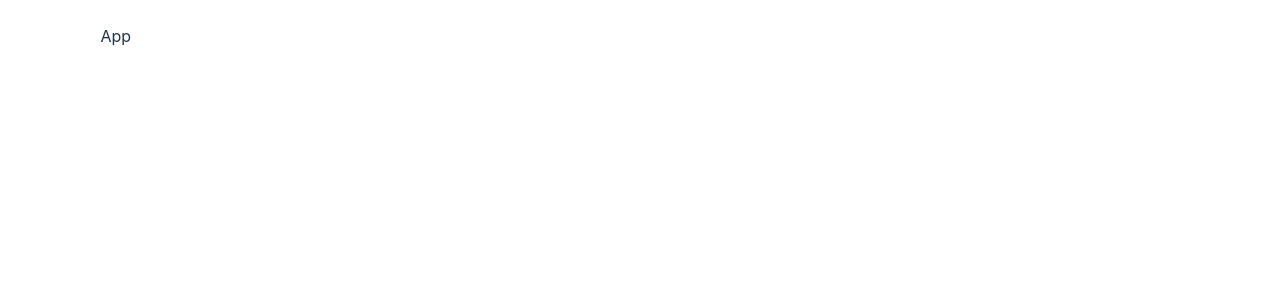
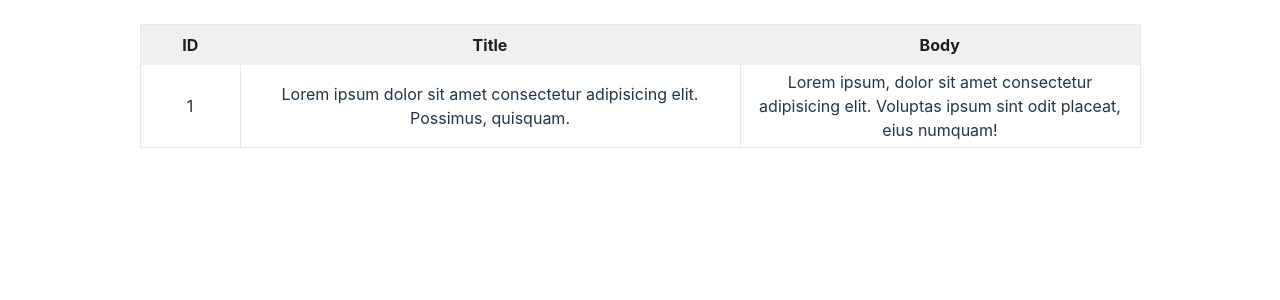
Before and after one commit to username-shakha/post-table, a React (Vite) app: page / in a window 1280 px wide. Shown: the top 300 px of the page. Built offline with nearby package versions, Linux system fonts and the light colour scheme.

Commit message:
created basic custom table

```diff
--- a/src/App.tsx
+++ b/src/App.tsx
@@ -1,3 +1,38 @@
+import CustomTable from './components/custom-table'
+
 export default function App() {
-  return <div className="container">App</div>
+  return (
+    <div className="container">
+      <CustomTable
+        rows={[
+          {
+            id: 1,
+            title:
+              'Lorem ipsum dolor sit amet consectetur adipisicing elit. Possimus, quisquam.',
+            body: 'Lorem ipsum, dolor sit amet consectetur adipisicing elit. Voluptas ipsum sint odit placeat, eius numquam!',
+          },
+        ]}
+        heads={[
+          {
+            key: 'id',
+            label: 'ID',
+            style: {
+              width: 100,
+              padding: 5,
+            },
+          },
+          {
+            key: 'title',
+            label: 'Title',
+            style: { width: 500, padding: 5 },
+          },
+          {
+            key: 'body',
+            label: 'Body',
+            style: { width: 400, padding: 5 },
+          },
+        ]}
+      />
+    </div>
+  )
 }
--- a/src/components/custom-table/index.tsx
+++ b/src/components/custom-table/index.tsx
@@ -1,7 +1,80 @@
+import { ReactNode } from 'react'
 import './style.css'
 
-type TCustomTableProps = {}
+const defaultStyle: React.CSSProperties = {
+  width: 200,
+  textAlign: 'center',
+  padding: 5,
+}
 
-export default function CustomTable({}: TCustomTableProps) {
-  return <div>CustomTable</div>
+type TCustomTableProps = {
+  heads: Array<IHeads>
+  rows: Array<{ [key: string]: ReactNode }>
+  loading?: boolean
 }
+
+export default function CustomTable({
+  heads,
+  rows,
+  loading = false,
+}: TCustomTableProps) {
+  const headsNotEmpty = Array.isArray(heads) && heads.length >= 1
+  const rowsNotEmpty = Array.isArray(rows) && rows.length >= 1
+  return (
+    !loading && (
+      <div>
+        <table>
+          <thead>
+            {headsNotEmpty ? (
+              <tr>
+                {heads.map((h) => (
+                  <th key={h.key} style={{ ...defaultStyle, ...h.style }}>
+                    {h.label}
+                  </th>
+                ))}
+              </tr>
+            ) : (
+              <tr>
+                <th className="error-notification">no column data available</th>
+              </tr>
+            )}
+          </thead>
+          <tbody>
+            {rowsNotEmpty ? (
+              rows.map((r, i) => (
+                <tr key={i}>
+                  {headsNotEmpty ? (
+                    heads.map((h) => (
+                      <td
+                        key={h.key}
+                        style={{
+                          ...defaultStyle,
+                          ...h.style,
+                        }}
+                      >
+                        {!r[h.key] ? `key mismatch: ${r[h.key]}` : r[h.key]}
+                      </td>
+                    ))
+                  ) : (
+                    <td>
+                      <td className="error-notification" colSpan={3}>
+                        The column data is not available and does not match the
+                        row data
+                      </td>
+                    </td>
+                  )}
+                </tr>
+              ))
+            ) : (
+              <tr>
+                <td className="error-notification" colSpan={heads.length ?? 20}>
+                  there is no data in the table
+                </td>
+              </tr>
+            )}
+          </tbody>
+        </table>
+      </div>
+    )
+  )
+}
--- a/src/components/custom-table/style.css
+++ b/src/components/custom-table/style.css
@@ -0,0 +1,35 @@
+table {
+  border: 1px solid #e3e6ec;
+  border-collapse: collapse;
+  margin: 0 auto;
+}
+
+thead {
+  user-select: none;
+}
+
+thead > tr > th {
+  height: 40px;
+  background: #f0f0f0;
+  color: #000000e0;
+  cursor: pointer;
+}
+
+tbody > tr:not(:last-of-type) {
+  border-bottom: 1px solid #e3e6ec;
+}
+
+tbody > tr > td:not(:last-of-type) {
+  border-right: 1px solid #e3e6ec;
+}
+
+tbody > td {
+  padding: 8px;
+}
+
+table .error-notification {
+  width: 100%;
+  padding: 5px;
+  font-weight: 400;
+  text-align: center;
+}
--- a/src/index.css
+++ b/src/index.css
@@ -52,6 +52,7 @@ h1 {
 }
 
 .container {
+  padding: 0 15px;
   max-width: 1079px;
   margin: 0 auto;
 }
--- /dev/null
+++ b/src/interfaces/index.ts
@@ -0,0 +1,5 @@
+interface IHeads {
+  key: string
+  label: string
+  style?: React.CSSProperties
+}
```
